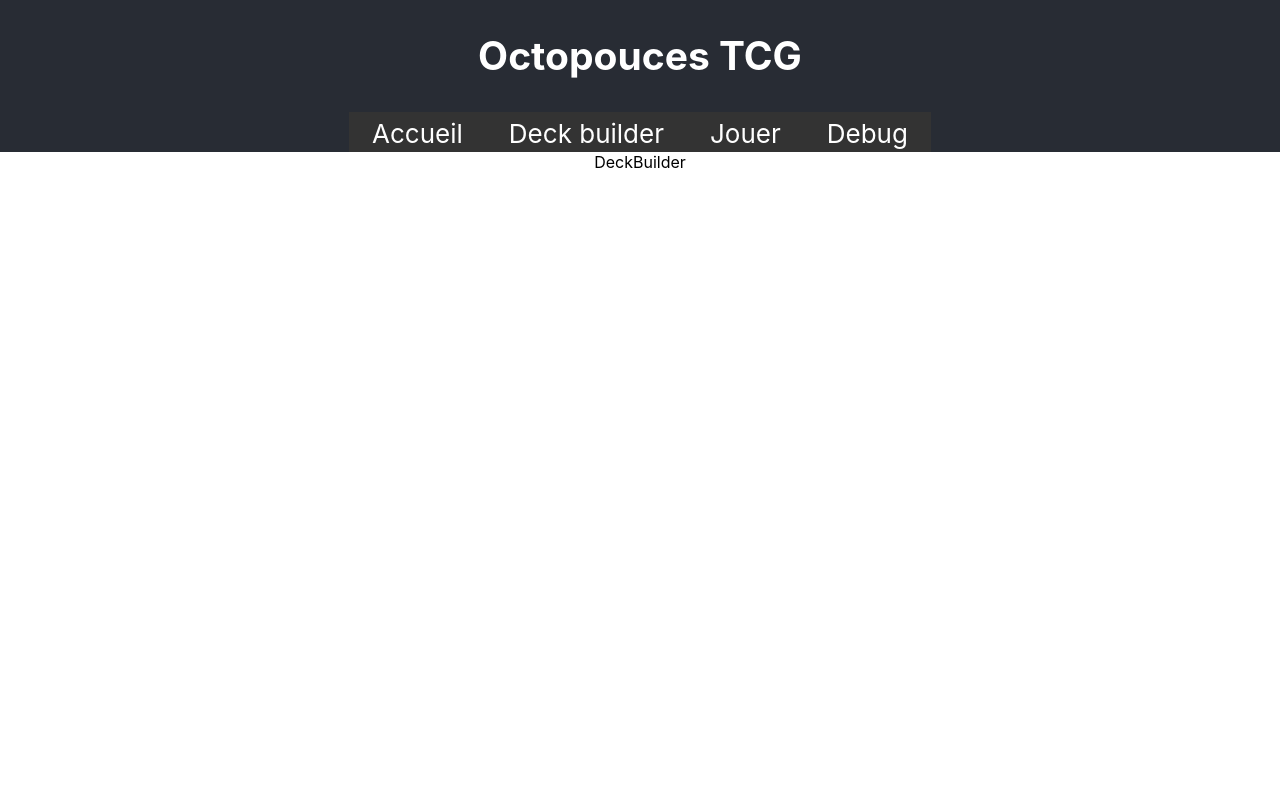
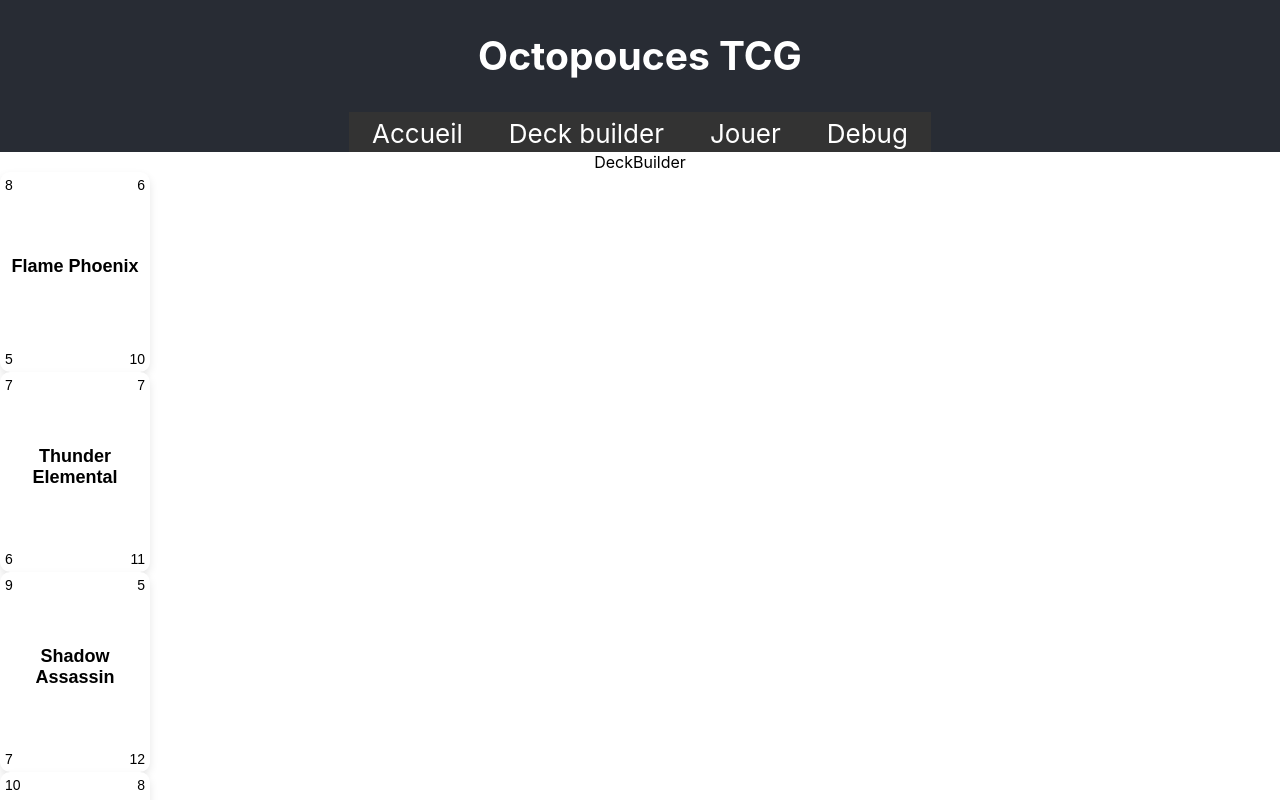
Before and after one commit to Ange-Crespo/card-game-demo, a React (Create React App) app in the folder card-game/: page /deckbuilder in a window 1280 px wide. Shown: the top 800 px of the page. Built offline with nearby package versions, Linux system fonts and the light colour scheme.

Commit message:
Add deckbuilder

```diff
--- a/card-game/src/pages/Debug.tsx
+++ b/card-game/src/pages/Debug.tsx
@@ -39,7 +39,6 @@ export const Debug = () => {
     };
   return (
     <>
-        {cardID}
         <button onClick={()=>getCardPrevious(cardID)}>Previous</button>
         <button onClick={()=>getCardRandomly()}>Click to Update Card</button>
         <button onClick={()=>getCardNext(cardID)}>Next</button>
--- a/card-game/src/pages/DeckBuilder.tsx
+++ b/card-game/src/pages/DeckBuilder.tsx
@@ -1,7 +1,21 @@
 import React from 'react'
+import { Card } from '../component/Card'
+import { cards } from "../cards/cards";
+import { ICard } from '../interface/interface';
+
 
 export const DeckBuilder = () => {
+
   return (
+    <>
     <div>DeckBuilder</div>
+    {cards.map((card: ICard) => {
+      return <Card card={card}></Card>
+    }
+
+      )}
+    );
+
+    </>
   )
 }
```
